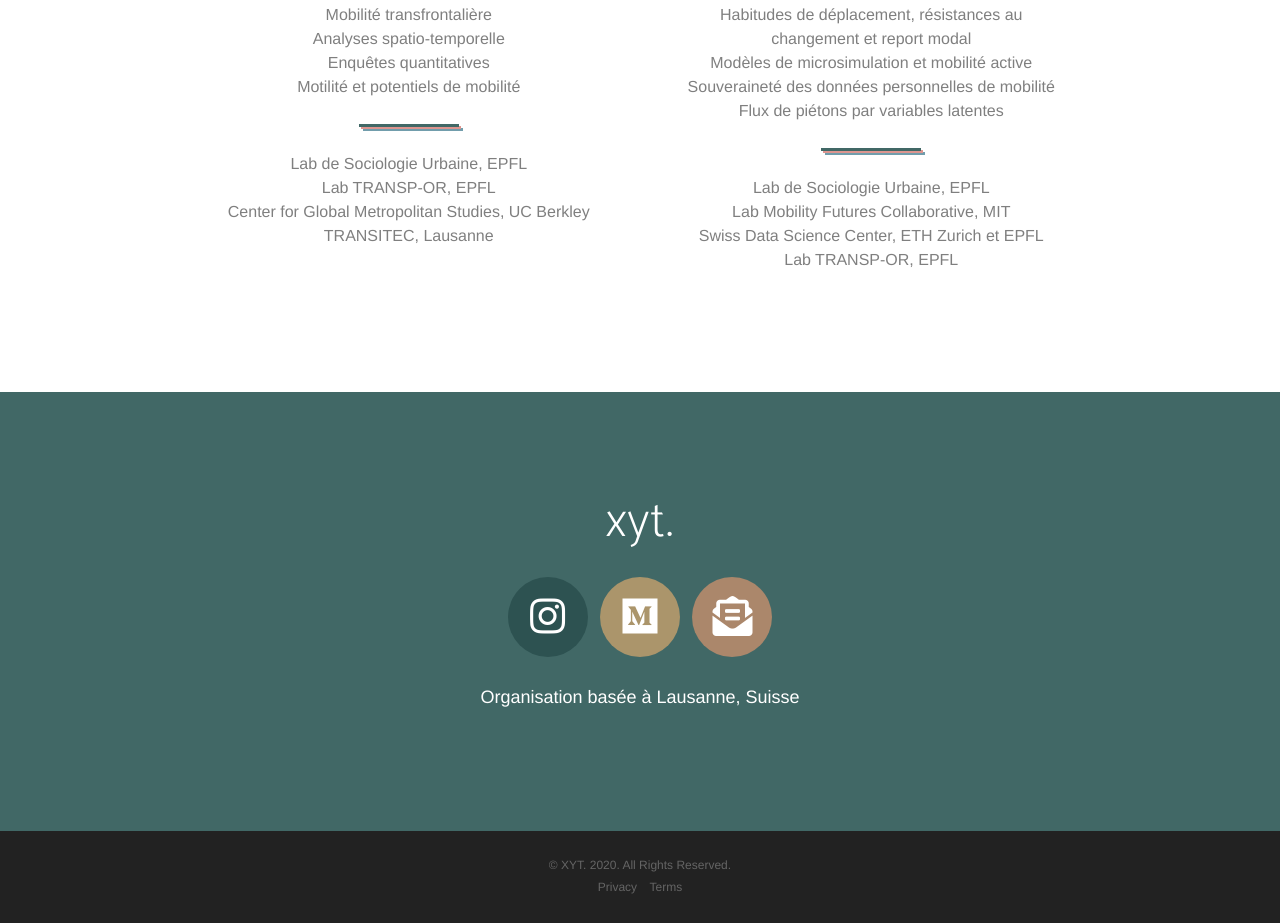
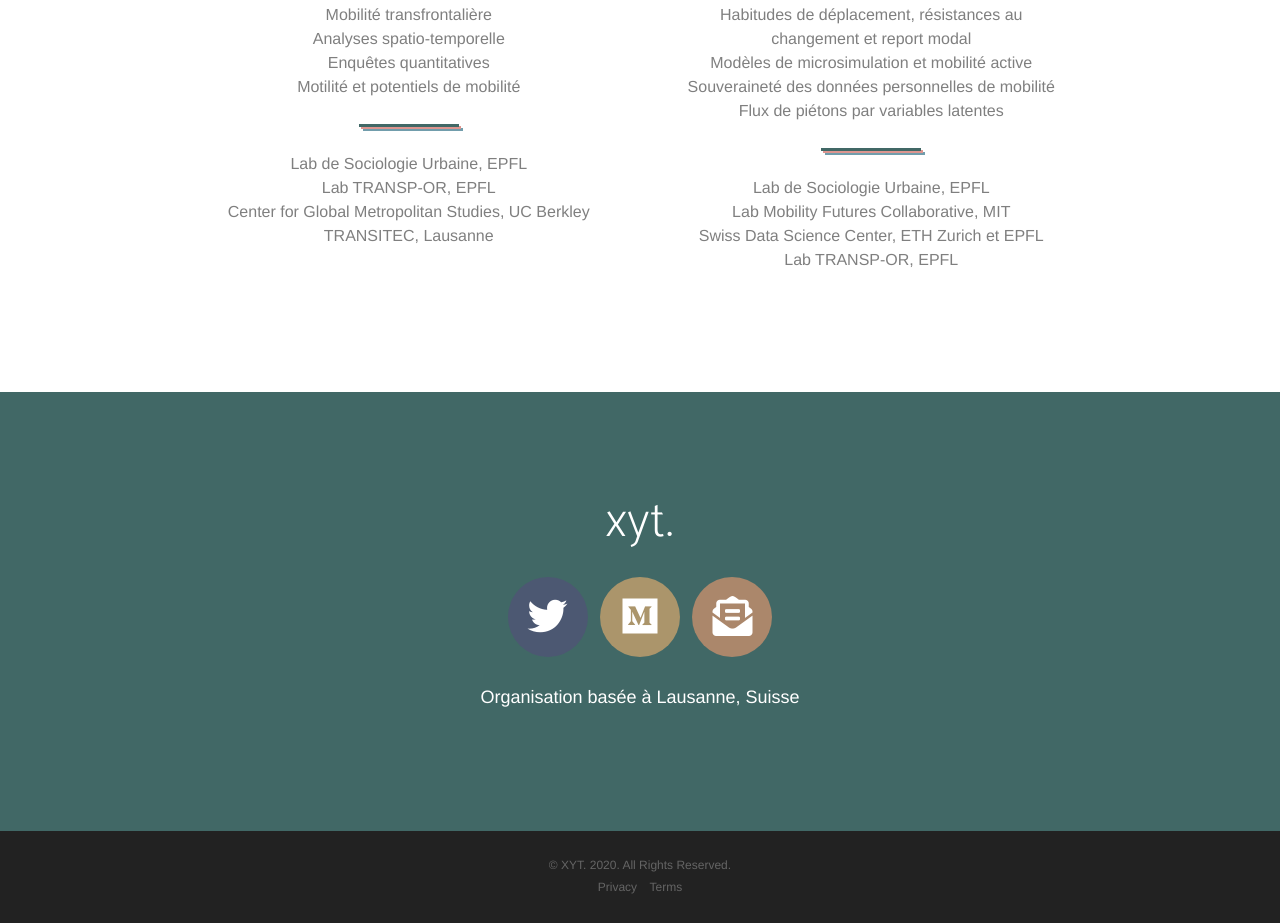
Before and after one commit to meschultheiss/xyt-webpage, a website: page index.html in a window 1280 px wide. Shown: the part 3976-4899 px from the top of the page. Drawn offline with Linux system fonts and the light colour scheme; a web font is replaced by a local one.

```diff
--- a/index.html
+++ b/index.html
@@ -307,16 +307,11 @@
         <div class="container">
             <h2>xyt.</h2>
             <ul class="list-inline list-social">
-                <li class="list-inline-item social-instagram">
-                    <a href="#">
-                        <i class="fab fa-instagram"></i>
-                    </a>
-                </li>
-                <!-- <li class="list-inline-item social-twitter">
+                <li class="list-inline-item social-twitter">
                     <a href="#">
                         <i class="fab fa-twitter"></i>
                     </a>
-                </li> -->
+                </li>
                 <li class="list-inline-item social-medium">
                     <a href="#">
                         <i class="fab fa-medium"></i>
```
Also changed, not shown: README.md.
